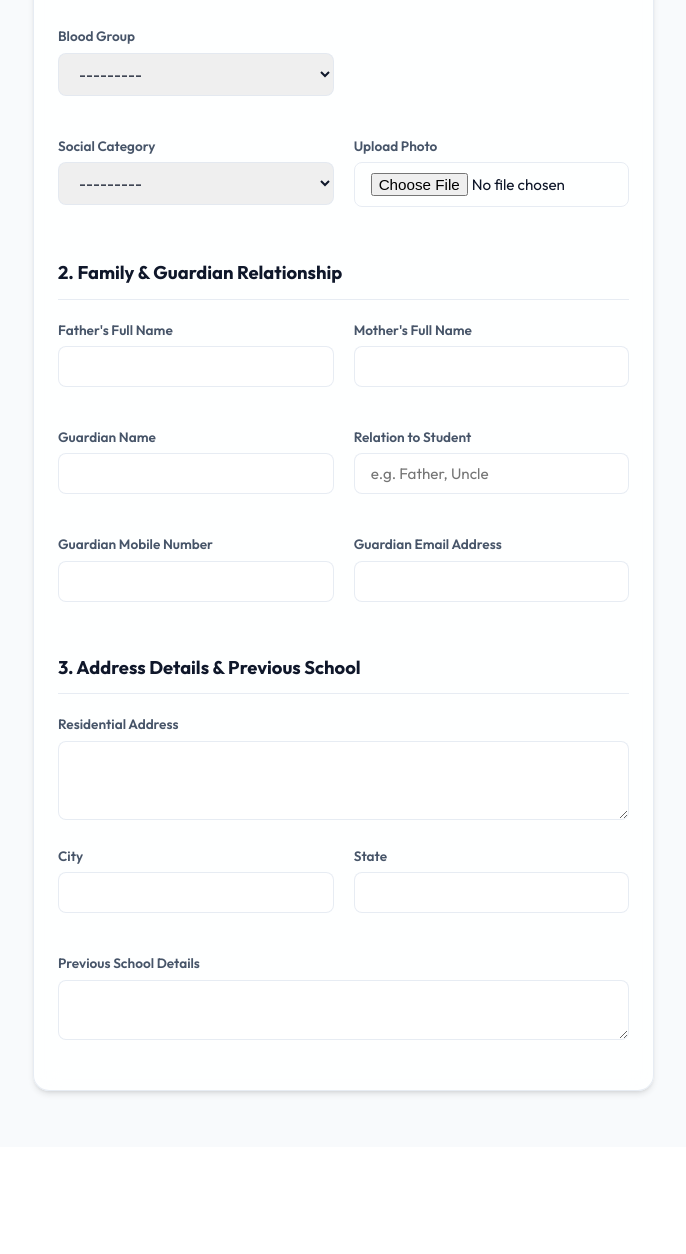
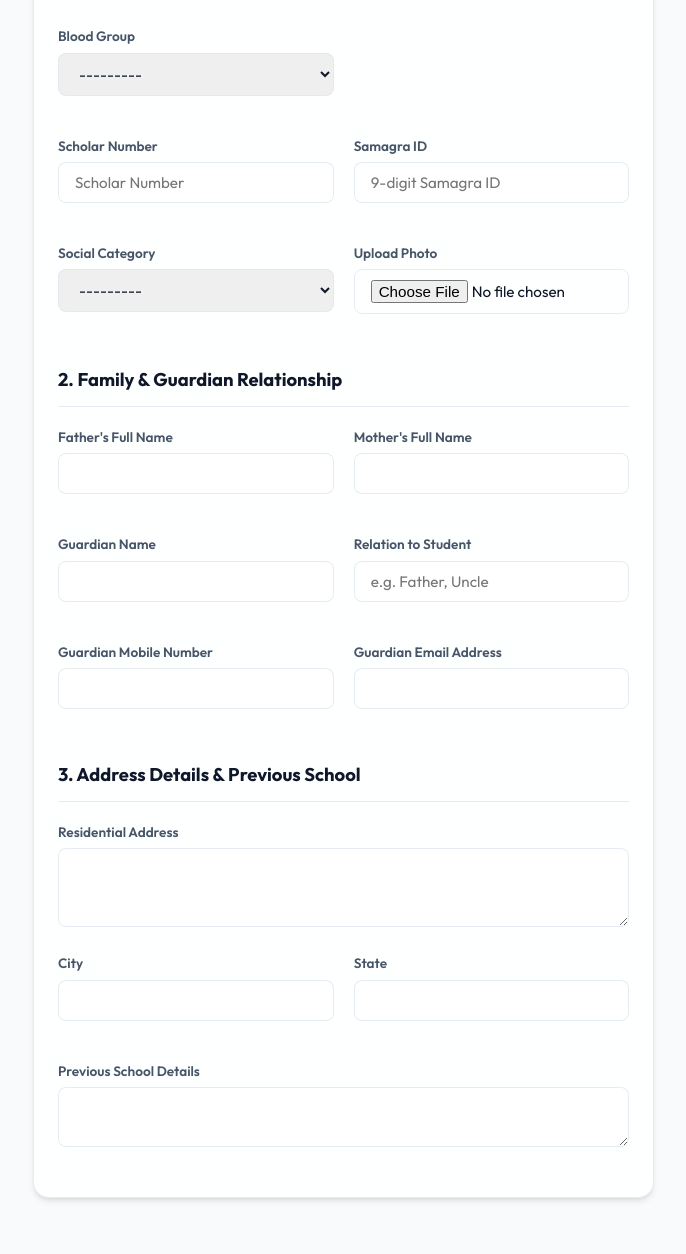
Before and after one commit to Shreeshvyas/VPHS, a Django app: page /students/create/ in a window 1280 px wide. Shown: the part 802-2056 px from the top of the page, without its empty margins (259-945 px from the left). Before the commit the page ends 1898 px from the top, so only its background shows below. Run offline with Django 4.2, Linux system fonts and the light colour scheme; a user stored in the database is signed in; data comes from the database, SQL or seed files in the repository.

Commit message:
feat: Add Scholar Number & Samagra ID, restrict receptionist role on dashboard, profile, and reports

```diff
--- a/students/forms.py
+++ b/students/forms.py
@@ -10,7 +10,7 @@ class StudentForm(forms.ModelForm):
             'father_name', 'mother_name', 'guardian_name',
             'guardian_relation', 'guardian_mobile', 'guardian_email',
             'address', 'city', 'state', 'date_of_birth', 'gender',
-            'aadhaar_number', 'admission_date', 'blood_group',
+            'aadhaar_number', 'scholar_number', 'samagra_id', 'admission_date', 'blood_group',
             'category', 'photo', 'previous_school_details', 'status'
         ]
         widgets = {
@@ -29,6 +29,8 @@ class StudentForm(forms.ModelForm):
             'date_of_birth': forms.DateInput(attrs={'class': 'form-control', 'type': 'date'}),
             'gender': forms.Select(attrs={'class': 'form-control'}),
             'aadhaar_number': forms.TextInput(attrs={'class': 'form-control', 'placeholder': '12-digit Aadhaar'}),
+            'scholar_number': forms.TextInput(attrs={'class': 'form-control', 'placeholder': 'Scholar Number'}),
+            'samagra_id': forms.TextInput(attrs={'class': 'form-control', 'placeholder': '9-digit Samagra ID'}),
             'admission_date': forms.DateInput(attrs={'class': 'form-control', 'type': 'date'}),
             'blood_group': forms.Select(attrs={'class': 'form-control'}),
             'category': forms.Select(attrs={'class': 'form-control'}),
--- a/students/models.py
+++ b/students/models.py
@@ -50,6 +50,8 @@ class Student(SoftDeleteModel):
     date_of_birth = models.DateField()
     gender = models.CharField(max_length=2, choices=GENDER_CHOICES)
     aadhaar_number = models.CharField(max_length=20, blank=True, null=True)
+    scholar_number = models.CharField(max_length=50, blank=True, null=True, unique=True)
+    samagra_id = models.CharField(max_length=20, blank=True, null=True)
     admission_date = models.DateField()
 
     blood_group = models.CharField(max_length=5, choices=BLOOD_GROUP_CHOICES, blank=True, null=True)
--- a/templates/base.html
+++ b/templates/base.html
@@ -112,12 +112,14 @@
                 </li>
                 {% endif %}
 
+                {% if request.user.role != 'RECEPTIONIST' %}
                 <li class="menu-item {% if 'reports' in request.path %}active{% endif %}">
                     <a href="{% url 'reports_dashboard' %}">
                         <i class="fa-solid fa-chart-line"></i>
                         <span>Reports</span>
                     </a>
                 </li>
+                {% endif %}
 
                 {% if request.user.role == 'SUPER_ADMIN' %}
                 <li class="menu-item {% if 'backup' in request.path %}active{% endif %}">
--- a/templates/core/dashboard.html
+++ b/templates/core/dashboard.html
@@ -21,6 +21,7 @@
         </div>
     </div>
 
+    {% if request.user.role != 'RECEPTIONIST' %}
     <div class="card stat-card" onclick="location.href='{% url 'receipt_history' %}'" style="cursor: pointer;">
         <div>
             <div class="stat-label">Today's Collections</div>
@@ -53,8 +54,10 @@
             <i class="fa-solid fa-vault"></i>
         </div>
     </div>
+    {% endif %}
 </div>
 
+{% if request.user.role != 'RECEPTIONIST' %}
 <!-- Charts and Recent Activity Grid -->
 <div class="dashboard-grid">
     <!-- Charts Block -->
@@ -146,9 +149,11 @@
         </div>
     </div>
 </div>
+{% endif %}
 {% endblock %}
 
 {% block extra_js %}
+{% if request.user.role != 'RECEPTIONIST' %}
 <script src="https://cdn.jsdelivr.net/npm/chart.js"></script>
 <script>
     document.addEventListener("DOMContentLoaded", function() {
@@ -232,4 +237,5 @@
         });
     });
 </script>
+{% endif %}
 {% endblock %}
--- a/templates/students/student_form.html
+++ b/templates/students/student_form.html
@@ -73,6 +73,19 @@
                     <label for="{{ student_form.blood_group.id_for_label }}">Blood Group</label>
                     {{ student_form.blood_group }}
                     {{ student_form.blood_group.errors }}
+                </div>
+            </div>
+
+            <div class="form-grid" style="margin-bottom: 20px;">
+                <div class="form-group">
+                    <label for="{{ student_form.scholar_number.id_for_label }}">Scholar Number</label>
+                    {{ student_form.scholar_number }}
+                    {{ student_form.scholar_number.errors }}
+                </div>
+                <div class="form-group">
+                    <label for="{{ student_form.samagra_id.id_for_label }}">Samagra ID</label>
+                    {{ student_form.samagra_id }}
+                    {{ student_form.samagra_id.errors }}
                 </div>
             </div>
 
```
Also changed, not shown: fees/views.py (+4 -4 lines), seed_data.py (+18 -0 lines), templates/students/student_profile.html (+14 -0 lines), students/migrations/0003_student_samagra_id_student_scholar_number.py (added), users/migrations/0002_alter_user_managers.py (added).
